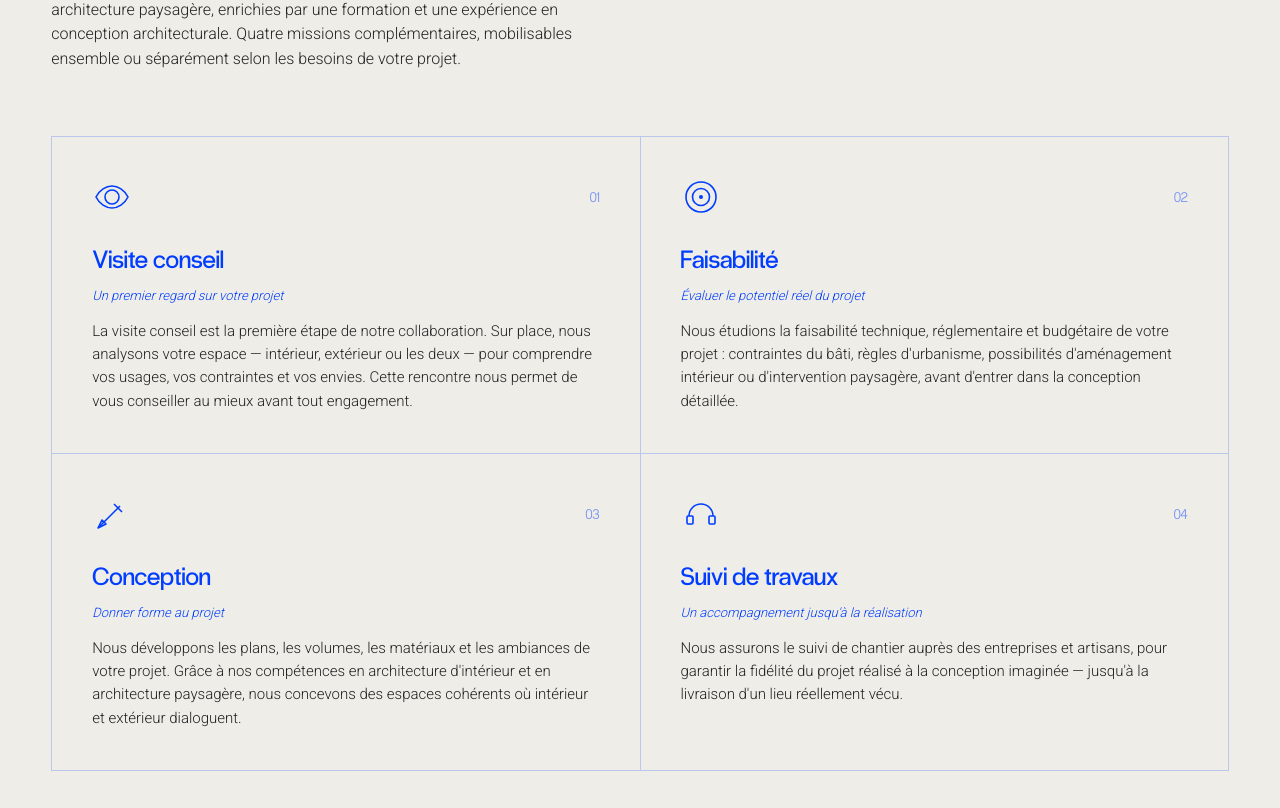
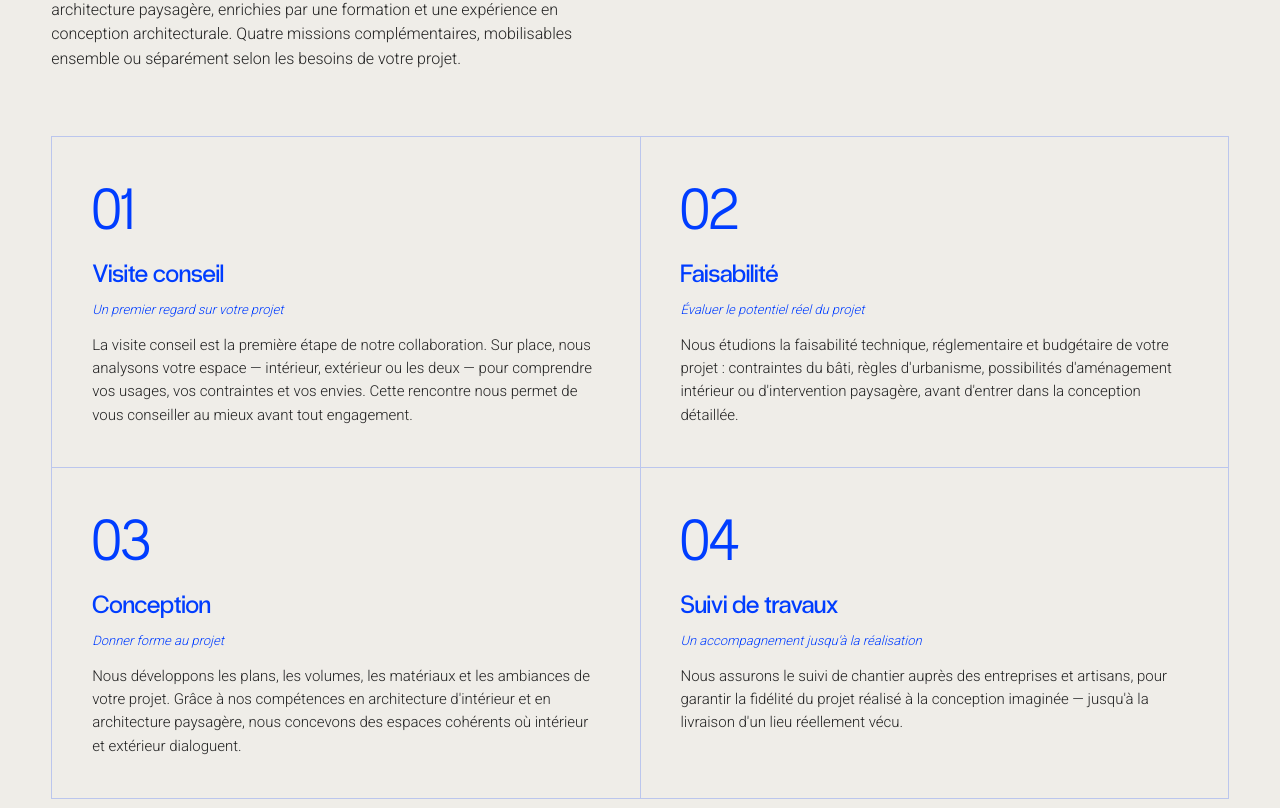
Before and after one commit to SupraStudio/Supra-Studio, a Next.js app in the folder supra-studio-nextjs/: page / in a window 1280 px wide. Shown: the part 6272-7080 px from the top of the page. Built offline with nearby package versions, Linux system fonts and the light colour scheme.

Commit message:
Add files via upload

```diff
--- a/supra-studio-nextjs/app/globals.css
+++ b/supra-studio-nextjs/app/globals.css
@@ -444,40 +444,36 @@ button { font-family: inherit; cursor: pointer; }
 
 .method-list {
   position: relative;
-  padding-left: clamp(26px, 3vw, 34px);
 }
 .method-list::before {
   content: '';
   position: absolute;
-  left: 5px; top: 6px; bottom: 6px;
+  left: 39px; top: 8px; bottom: 8px;
   width: 1px;
-  background: rgba(239,237,232,0.35);
+  background: rgba(239,237,232,0.3);
 }
 .method-item {
   position: relative;
-  padding: 0 0 clamp(36px, 4.5vw, 56px) clamp(28px, 3.4vw, 44px);
+  display: grid;
+  grid-template-columns: 80px 1fr;
+  gap: clamp(20px, 3vw, 40px);
+  padding: 0 0 clamp(36px, 4.5vw, 56px);
+  align-items: start;
 }
 .method-item:last-child { padding-bottom: 0; }
-.method-item::before {
-  content: '';
-  position: absolute;
-  left: -5px; top: 6px;
-  width: 11px; height: 11px;
-  border-radius: 50%;
-  background: var(--ivoire);
-}
 .method-num {
   font-family: var(--f-display);
-  font-size: 13px;
-  letter-spacing: .08em;
-  opacity: .7;
-  margin-bottom: 6px;
+  font-size: clamp(36px, 4.2vw, 48px);
+  line-height: 1;
+  color: var(--ivoire);
+  background: var(--bleu);
+  padding-top: 2px;
 }
 .method-item h3 {
   font-family: var(--f-display);
   font-weight: 400;
   font-size: clamp(20px, 2.1vw, 27px);
-  margin: 0 0 10px;
+  margin: 6px 0 10px;
   color: var(--ivoire);
 }
 .method-item p {
@@ -486,9 +482,19 @@ button { font-family: inherit; cursor: pointer; }
   margin: 0;
   max-width: 62ch;
 }
+@media (max-width: 780px) {
+  .method-item { grid-template-columns: 56px 1fr; }
+  .method-list::before { left: 27px; }
+}
+
 .method .services-cta {
   background: transparent;
-  border: 1px solid rgba(239,237,232,0.4);
+  border: none;
+  padding: clamp(24px, 3vw, 40px) 0 0;
+}
+.method .services-cta p {
+  font-size: clamp(26px, 3.6vw, 44px);
+  max-width: none;
 }
 
 /* ============================================
@@ -701,24 +707,19 @@ button { font-family: inherit; cursor: pointer; }
   padding: clamp(28px, 3.4vw, 40px);
   border-right: 1px solid var(--bleu-line);
   border-bottom: 1px solid var(--bleu-line);
-  transition: background-color .3s var(--ease);
+  transition: background-color .3s var(--ease), transform .3s var(--ease);
 }
-.service-card:hover { background: var(--bleu-soft); }
-.service-card-top {
-  display: flex;
-  align-items: center;
-  justify-content: space-between;
-  margin-bottom: 22px;
+.service-card:hover {
+  background: var(--bleu-soft);
+  transform: translateY(-4px);
 }
-.service-icon {
-  width: 40px; height: 40px;
+.service-card .service-num {
+  display: block;
+  font-family: var(--f-display);
+  font-size: clamp(40px, 4.6vw, 58px);
+  line-height: 1;
   color: var(--bleu);
-}
-.service-icon svg { width: 100%; height: 100%; }
-.service-card .service-num {
-  font-family: var(--f-display);
-  font-size: 14px;
-  opacity: .5;
+  margin-bottom: 18px;
 }
 .service-card h3 {
   font-family: var(--f-display);
--- a/supra-studio-nextjs/components/Services.tsx
+++ b/supra-studio-nextjs/components/Services.tsx
@@ -4,59 +4,24 @@ const STEPS = [
     title: "Visite conseil",
     tag: "Un premier regard sur votre projet",
     body: "La visite conseil est la première étape de notre collaboration. Sur place, nous analysons votre espace — intérieur, extérieur ou les deux — pour comprendre vos usages, vos contraintes et vos envies. Cette rencontre nous permet de vous conseiller au mieux avant tout engagement.",
-    icon: (
-      <svg viewBox="0 0 40 40" fill="none">
-        <circle cx="20" cy="20" r="7" stroke="currentColor" strokeWidth="1.6" />
-        <path
-          d="M4 20c3.5-7 10-11 16-11s12.5 4 16 11c-3.5 7-10 11-16 11s-12.5-4-16-11Z"
-          stroke="currentColor"
-          strokeWidth="1.6"
-        />
-      </svg>
-    ),
   },
   {
     num: "02",
     title: "Faisabilité",
     tag: "Évaluer le potentiel réel du projet",
     body: "Nous étudions la faisabilité technique, réglementaire et budgétaire de votre projet : contraintes du bâti, règles d'urbanisme, possibilités d'aménagement intérieur ou d'intervention paysagère, avant d'entrer dans la conception détaillée.",
-    icon: (
-      <svg viewBox="0 0 40 40" fill="none">
-        <circle cx="20" cy="20" r="15" stroke="currentColor" strokeWidth="1.6" />
-        <circle cx="20" cy="20" r="8.5" stroke="currentColor" strokeWidth="1.6" />
-        <circle cx="20" cy="20" r="2" fill="currentColor" />
-      </svg>
-    ),
   },
   {
     num: "03",
     title: "Conception",
     tag: "Donner forme au projet",
     body: "Nous développons les plans, les volumes, les matériaux et les ambiances de votre projet. Grâce à nos compétences en architecture d'intérieur et en architecture paysagère, nous concevons des espaces cohérents où intérieur et extérieur dialoguent.",
-    icon: (
-      <svg viewBox="0 0 40 40" fill="none">
-        <path d="M8 32 28 12" stroke="currentColor" strokeWidth="1.6" />
-        <path d="M22 10l8 8" stroke="currentColor" strokeWidth="1.6" />
-        <path d="M6 34l4-8 4 4-8 4Z" stroke="currentColor" strokeWidth="1.6" strokeLinejoin="round" />
-      </svg>
-    ),
   },
   {
     num: "04",
     title: "Suivi de travaux",
     tag: "Un accompagnement jusqu'à la réalisation",
     body: "Nous assurons le suivi de chantier auprès des entreprises et artisans, pour garantir la fidélité du projet réalisé à la conception imaginée — jusqu'à la livraison d'un lieu réellement vécu.",
-    icon: (
-      <svg viewBox="0 0 40 40" fill="none">
-        <path
-          d="M8 22c0-6.6 5.4-12 12-12s12 5.4 12 12"
-          stroke="currentColor"
-          strokeWidth="1.6"
-        />
-        <rect x="6" y="22" width="6" height="8" rx="1" stroke="currentColor" strokeWidth="1.6" />
-        <rect x="28" y="22" width="6" height="8" rx="1" stroke="currentColor" strokeWidth="1.6" />
-      </svg>
-    ),
   },
 ];
 
@@ -81,10 +46,7 @@ export default function Services({ hideCta = false }: { hideCta?: boolean }) {
         <div className="services-grid reveal">
           {STEPS.map((s) => (
             <div className="service-card" key={s.num}>
-              <div className="service-card-top">
-                <span className="service-icon">{s.icon}</span>
-                <span className="service-num">{s.num}</span>
-              </div>
+              <span className="service-num">{s.num}</span>
               <h3>{s.title}</h3>
               <p className="tag">{s.tag}</p>
               <p className="service-card-body">{s.body}</p>
```
